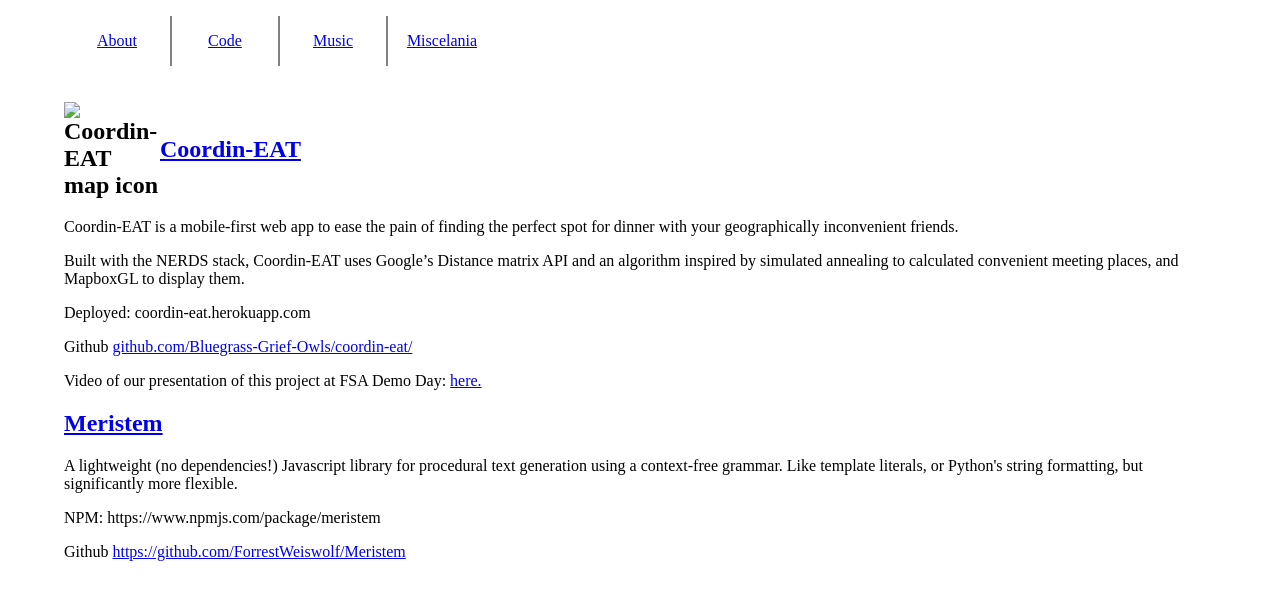
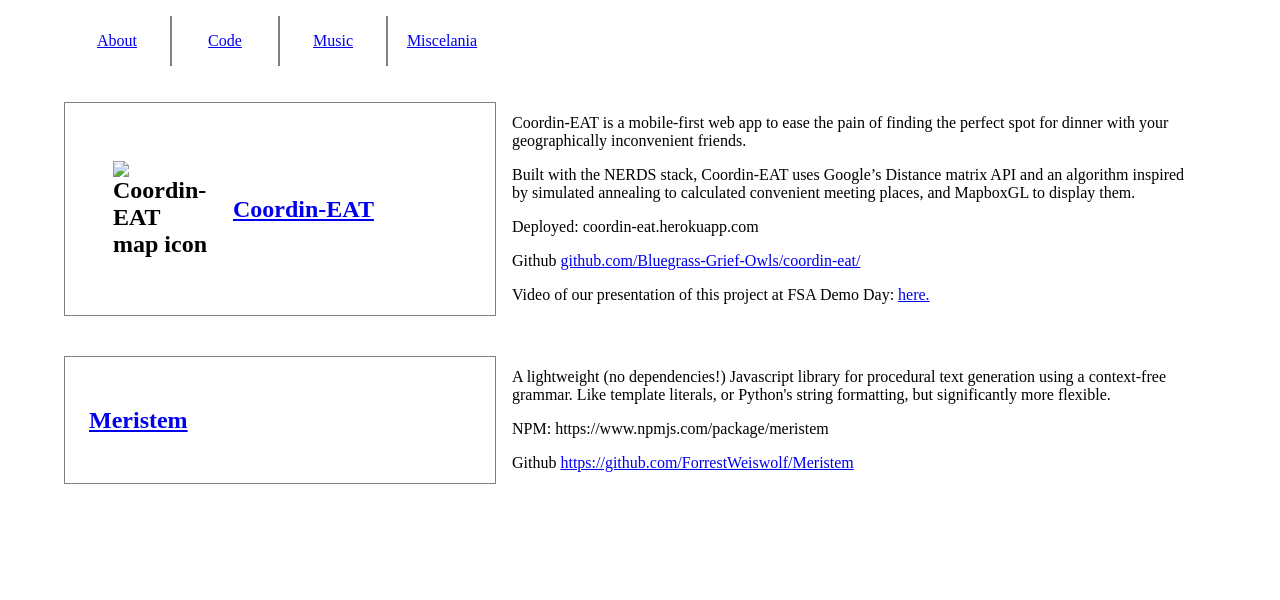
Before and after one commit to ForrestWeiswolf/forrestweiswolf.github.io, a Jekyll site: the page built from code_projects.html, in a window 1280 px wide. Shown: the top 600 px of the page. Built offline with Jekyll 4.4.1, drawn with Linux system fonts in a browser that asks for light colours.

Commit message:
Use .left-side and .right-side on code projects page

```diff
--- a/code_projects.html
+++ b/code_projects.html
@@ -4,26 +4,40 @@ title: Forrest Wolf - Code
 ---
 <div>
   <section class="project">
-    <div class="project-info">
-      <h2>
-        <img src="https://coordin-eat.herokuapp.com/favicon.ico" alt="Coordin-EAT map icon">
-        <a href="coordin-eat.herokuapp.com">Coordin-EAT</a>
-      </h2>
-      <p>Coordin-EAT is a mobile-first web app to ease the pain of finding the perfect spot for dinner with your geographically inconvenient friends.</p>
-      <p>Built with the NERDS stack, Coordin-EAT uses Google’s Distance matrix API and an algorithm inspired by simulated annealing to calculated convenient meeting places, and MapboxGL to display them.</p>
-      <p>Deployed: <a href="coordin-eat.herokuapp.com"></a>coordin-eat.herokuapp.com</p>
-      <p>Github <a href="github.com/Bluegrass-Grief-Owls/coordin-eat/">github.com/Bluegrass-Grief-Owls/coordin-eat/</a></p>
-      <p>Video of our presentation of this project at FSA Demo Day: <a href="youtube.com/watch?v=DUICbdd3uTU">here.</a> </p>
+    <h2 class="left-side">
+      <img src="https://coordin-eat.herokuapp.com/favicon.ico" alt="Coordin-EAT map icon">
+      <a href="coordin-eat.herokuapp.com">Coordin-EAT</a>
+    </h2>
+    <div class="project-info right-side">
+
+      <p>Coordin-EAT is a mobile-first web app to ease the pain of finding the perfect spot for dinner with your geographically
+        inconvenient friends.</p>
+      <p>Built with the NERDS stack, Coordin-EAT uses Google’s Distance matrix API and an algorithm inspired by simulated annealing
+        to calculated convenient meeting places, and MapboxGL to display them.</p>
+      <p>Deployed:
+        <a href="coordin-eat.herokuapp.com"></a>coordin-eat.herokuapp.com</p>
+      <p>Github
+        <a href="github.com/Bluegrass-Grief-Owls/coordin-eat/">github.com/Bluegrass-Grief-Owls/coordin-eat/</a>
+      </p>
+      <p>Video of our presentation of this project at FSA Demo Day:
+        <a href="youtube.com/watch?v=DUICbdd3uTU">here.</a>
+      </p>
     </div>
   </section>
 
   <section class="project">
-    <!-- <img src="https://coordin-eat.herokuapp.com/favicon.ico" alt="Coordin-EAT map icon"> -->
-    <div class="project-info">
-      <h2><a href="https://www.npmjs.com/package/meristem">Meristem</a></h2>
-      <p>A lightweight (no dependencies!) Javascript library for procedural text generation using a context-free grammar. Like template literals, or Python's string formatting, but significantly more flexible.</p>
-      <p>NPM: <a href="https://www.npmjs.com/package/meristem"></a>https://www.npmjs.com/package/meristem</p>
-      <p>Github <a href="https://github.com/ForrestWeiswolf/Meristem">https://github.com/ForrestWeiswolf/Meristem</a></p>
+    <h2 class="left-side">
+      <a href="https://www.npmjs.com/package/meristem">Meristem</a>
+    </h2>
+    <div class="project-info right-side">
+
+      <p>A lightweight (no dependencies!) Javascript library for procedural text generation using a context-free grammar. Like
+        template literals, or Python's string formatting, but significantly more flexible.</p>
+      <p>NPM:
+        <a href="https://www.npmjs.com/package/meristem"></a>https://www.npmjs.com/package/meristem</p>
+      <p>Github
+        <a href="https://github.com/ForrestWeiswolf/Meristem">https://github.com/ForrestWeiswolf/Meristem</a>
+      </p>
     </div>
   </section>
 </div>
--- a/css/main.css
+++ b/css/main.css
@@ -49,17 +49,31 @@ nav a:last-child {
   height: 1.4em;
 }
 
+.project {
+  display: flex;
+  /* align-items: center;
+  vertical-align: middle; */
+}
+
 .project h2 {
   display: flex;
   align-items: center;
   vertical-align: middle;
+  align-content: space-around;
+  border: 1px solid grey;
+  padding: 1em;
 }
 
 .project img {
   height: 4em;
   width: 4em;
   display: inline-block;
+  margin: 1em;
   /* align-self: flex-start; */
+}
+
+.project-info{
+  padding: 1em;
 }
 
 @media (max-width: 900px) {
```
